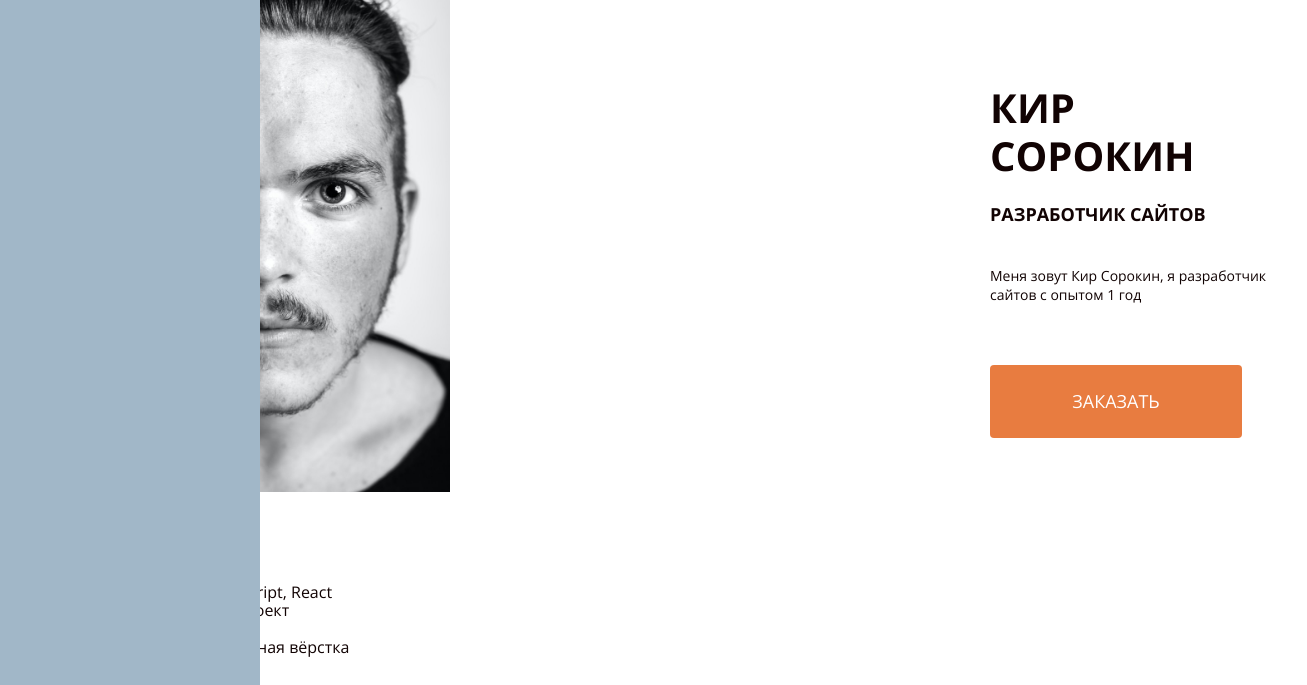
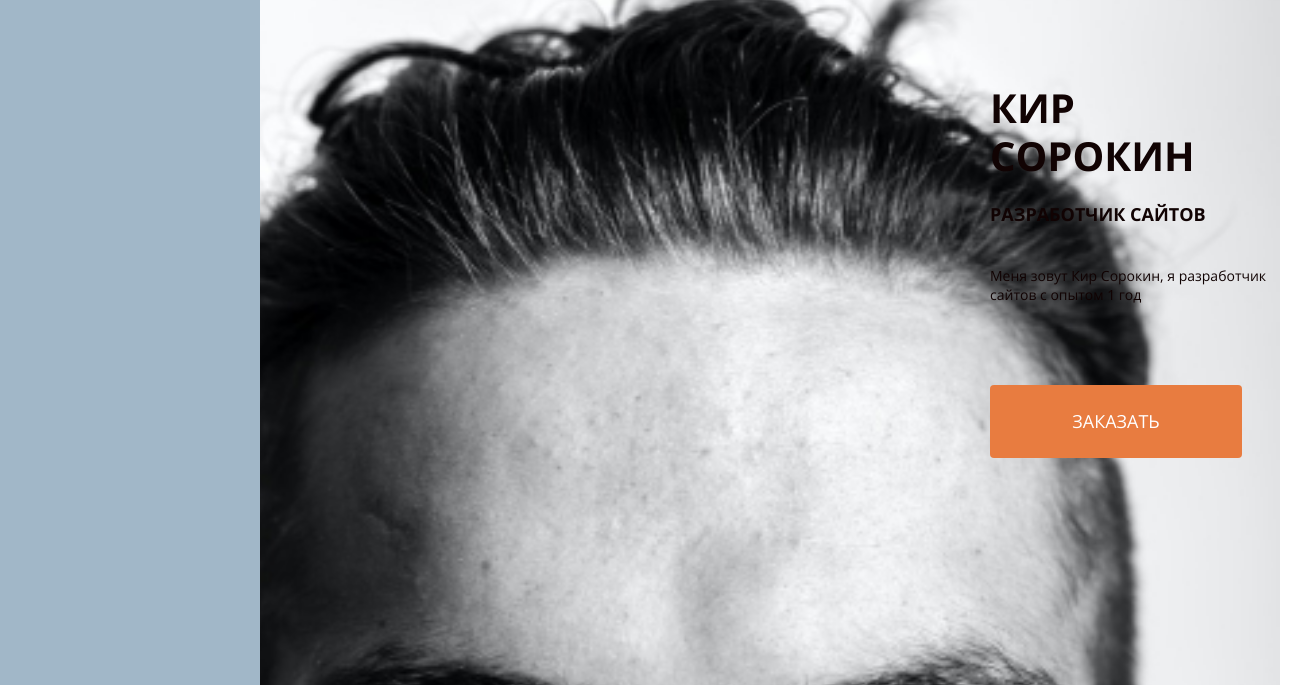
Before and after one commit to NikitaZhilin/portfolio, a plain HTML site: page index.html in a window 1280 px wide. Shown: the part 115-800 px from the top of the page, 1307 px wide, since content can reach past the window. Drawn offline with Linux system fonts and the light colour scheme.

Commit message:
обовил

```diff
--- a/style/present.css
+++ b/style/present.css
@@ -1,10 +1,12 @@
 .present__photo {
     width: 100%;
-    height: auto;
+    object-fit: cover;
     align-items: center;
+    margin-bottom: 18px;
 }
 
 .present__group-title {
+    margin-bottom: 18px;
 
 }
 
@@ -14,7 +16,7 @@
     font-size: 34px;
     line-height: 120%;
     text-transform: uppercase;
-    margin-top: 20px;
+    margin-bottom: 10px;
 }
 
 .present__subtitle {
@@ -23,7 +25,6 @@
     font-size: 16px;
     line-height: 120%;
     text-transform: uppercase;
-    margin-top: 10px;
 }
 
 .present__description {
@@ -31,7 +32,7 @@
     font-weight: normal;
     font-size: 14px;
     line-height: 140%;
-    margin-top: 18px;
+    margin-bottom: 20px;
 }
 
 .present__order-btn {
@@ -43,7 +44,6 @@
     line-height: 140%;
     text-transform: uppercase;
     color: #ffffff;
-    margin-top: 19px;
 }
 
 @media (min-width: 768px) {
@@ -51,8 +51,8 @@
         margin-left: 40px;
         margin-right: 27px;
         margin-top: 20px;
-        width: 370px;
-        height: 557px;
+        width:100%;
+        object-fit: cover;
     }
     .present__content {
         width: 290px;
```
